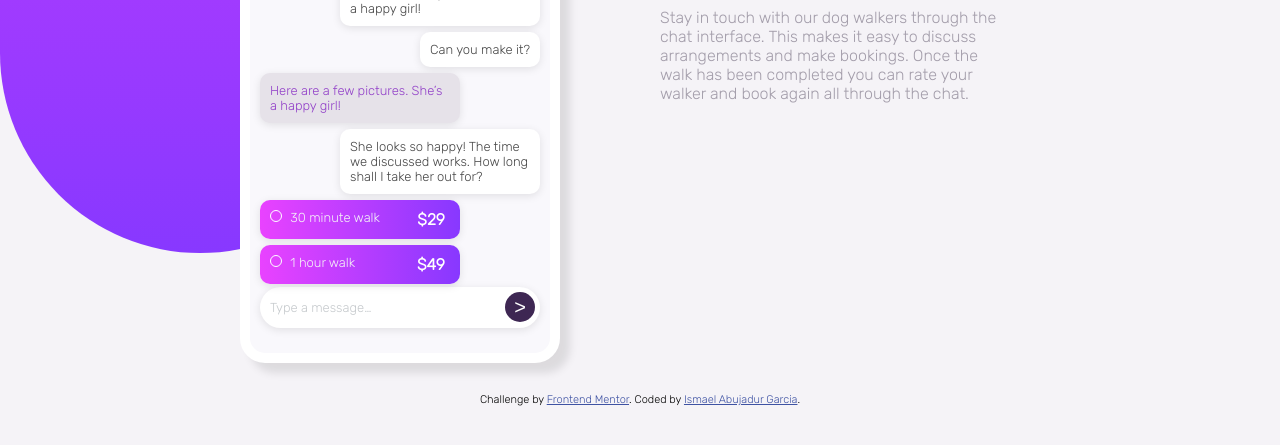
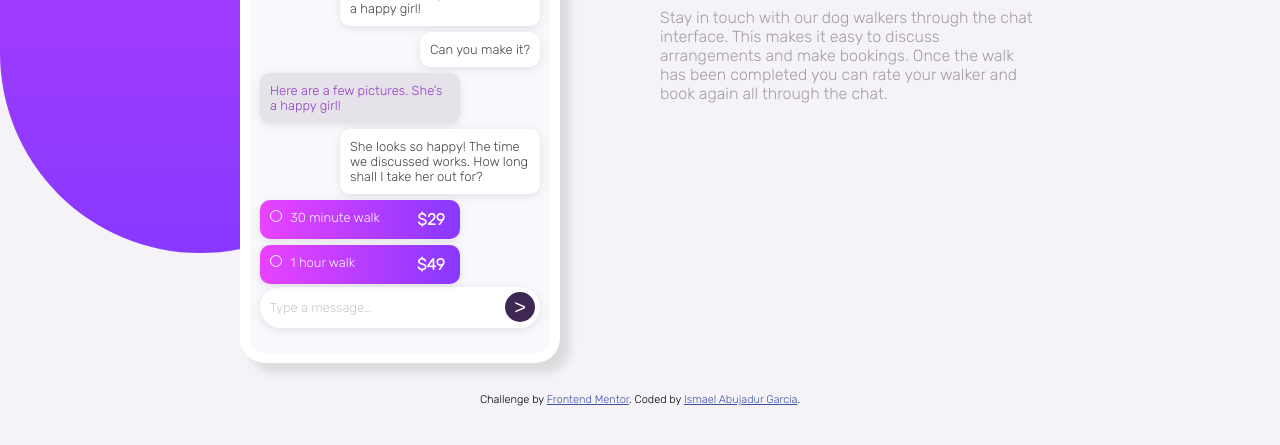
Before and after one commit to nowrie141/Frontend-Mentor---Chat-app-CSS-illustration, a plain HTML site: page index.html in a window 1280 px wide. Shown: the part 347-792 px from the top of the page. Drawn offline with Linux system fonts and the light colour scheme.

Commit message:
Responsivity fixed

```diff
--- a/style.css
+++ b/style.css
@@ -255,6 +255,7 @@ body{
     text-align: left;
     margin: auto 0px auto 50px;
     min-width: 200px;
+    width: 225px;
     max-width: 250px;
     align-items: center;
   }
@@ -266,12 +267,20 @@ body{
   .app-description{
     margin: auto 0px auto 100px;
     min-width: 350px;
+    width: 375px;
     max-width: 400px;
   }
 
 }
 
 @media only screen and (min-width: 1000px) {
+
+  .app-description{
+    margin: auto 0px auto 100px;
+    min-width: 350px;
+    width: 450px;
+    max-width: 500px;
+  }
 
   .background-shape{
     position: absolute;
```
